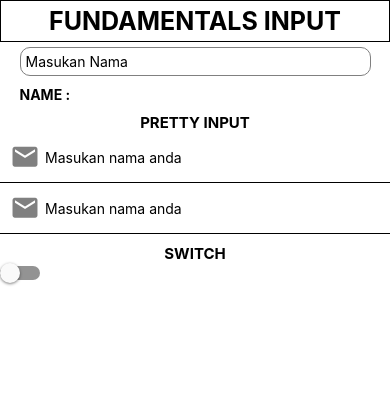
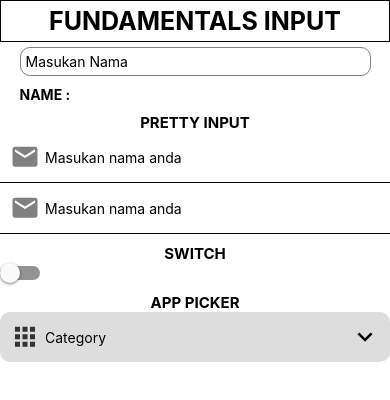
Before and after one commit to nandirchrd/learning-react-native-with-mosh, a React Native app: screen / in a window 390 px wide. Shown: the top 400 px of the page. Built offline with nearby package versions, Linux system fonts and the light colour scheme.

Commit message:
Built custom picker

```diff
--- /dev/null
+++ b/app/couses/fundamentals/inputs/AppPicker.js
@@ -0,0 +1,80 @@
+import {
+	View,
+	Text,
+	Modal,
+	TouchableWithoutFeedback,
+	Button,
+	FlatList,
+	TouchableNativeFeedback,
+} from 'react-native';
+import React, { useState } from 'react';
+import { MaterialCommunityIcons } from '@expo/vector-icons';
+
+const AppPicker = ({
+	placeholder,
+	icon,
+	items,
+	selectedItem,
+	onSelectedItem,
+}) => {
+	const [isVisible, setVisible] = useState(false);
+	return (
+		<>
+			<TouchableWithoutFeedback onPress={() => setVisible(true)}>
+				<View
+					style={{
+						backgroundColor: '#ddd',
+						padding: 10,
+						borderRadius: 10,
+						flexDirection: 'row',
+						alignItems: 'center',
+					}}>
+					{icon && (
+						<MaterialCommunityIcons
+							name={icon}
+							size={30}
+							style={{ marginRight: 5, color: '#333' }}
+						/>
+					)}
+					<Text style={{ flex: 1 }}>
+						{selectedItem ? selectedItem : placeholder}
+					</Text>
+					<MaterialCommunityIcons name='chevron-down' size={30} />
+				</View>
+			</TouchableWithoutFeedback>
+			{/* MODAL SCROLLING */}
+			<Modal animationType='slide' visible={isVisible}>
+				<Button
+					title='Close'
+					color='red'
+					onPress={() => setVisible(false)}
+				/>
+				<FlatList
+					data={items}
+					keyExtractor={(item) => item.id}
+					renderItem={({ item }) => (
+						<TouchableNativeFeedback
+							onPress={() => {
+								setVisible(false);
+								onSelectedItem(item);
+							}}>
+							<View
+								style={{
+									backgroundColor: '#ddd',
+									padding: 10,
+									borderRadius: 10,
+									flexDirection: 'row',
+									alignItems: 'center',
+									marginVertical: 5,
+								}}>
+								<Text>{item.name}</Text>
+							</View>
+						</TouchableNativeFeedback>
+					)}
+				/>
+			</Modal>
+		</>
+	);
+};
+
+export default AppPicker;
--- a/app/screens/FundInputScreen.js
+++ b/app/screens/FundInputScreen.js
@@ -1,12 +1,37 @@
-import { View, Text } from 'react-native';
-import React from 'react';
+import { View, Text, StyleSheet } from 'react-native';
+import React, { useState } from 'react';
 import AppInput from '../couses/fundamentals/inputs/AppInput';
 import PrettyInput from '../couses/fundamentals/inputs/PrettyInput';
 import AppSwitch from '../couses/fundamentals/inputs/AppSwitch';
+import AppPicker from '../couses/fundamentals/inputs/AppPicker';
+import Constants from 'expo-constants';
 
 const FundInputScreen = () => {
+	const items = [
+		{
+			id: 1,
+			name: 'Horror',
+		},
+		{
+			id: 2,
+			name: 'Comedy',
+		},
+		{
+			id: 3,
+			name: 'Thriller',
+		},
+		{
+			id: 4,
+			name: 'Fiction',
+		},
+	];
+	const [selectedItem, setSelectedItem] = useState('');
+
+	const handleSelectedItem = (item) => {
+		setSelectedItem(item.name);
+	};
 	return (
-		<View>
+		<View style={styles.container}>
 			<Text
 				style={{
 					borderWidth: 1,
@@ -40,8 +65,30 @@ const FundInputScreen = () => {
 				placeholder='Masukan nama anda'
 			/>
 			<AppSwitch />
+
+			<Text
+				style={{
+					textAlign: 'center',
+					fontSize: 15,
+					fontWeight: 'bold',
+					marginTop: 10,
+				}}>
+				APP PICKER
+			</Text>
+			<AppPicker
+				placeholder='Category'
+				icon='apps'
+				items={items}
+				selectedItem={selectedItem}
+				onSelectedItem={handleSelectedItem}
+			/>
 		</View>
 	);
 };
 
+const styles = StyleSheet.create({
+	container: {
+		paddingTop: Constants.statusBarHeight,
+	},
+});
 export default FundInputScreen;
```
